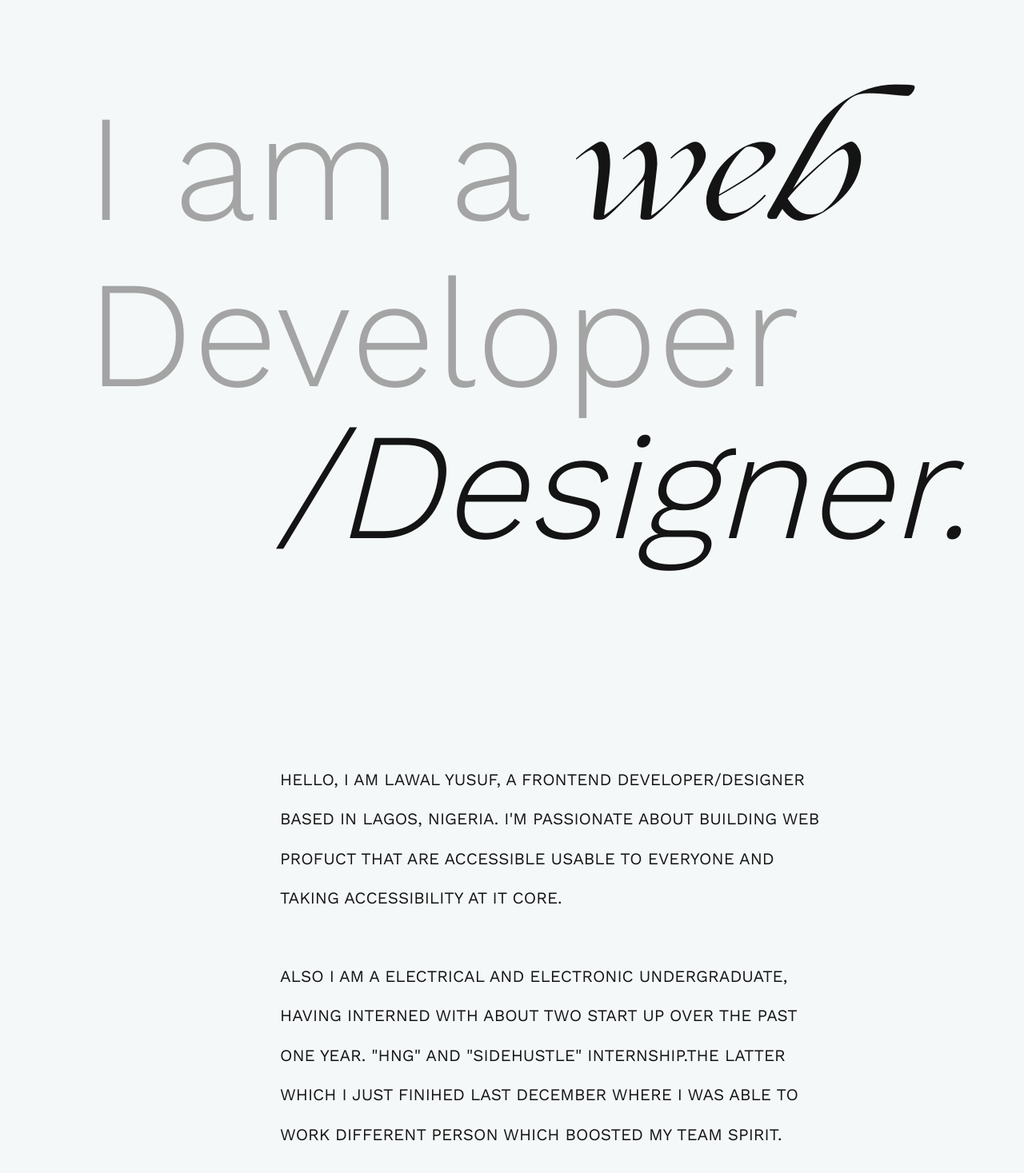
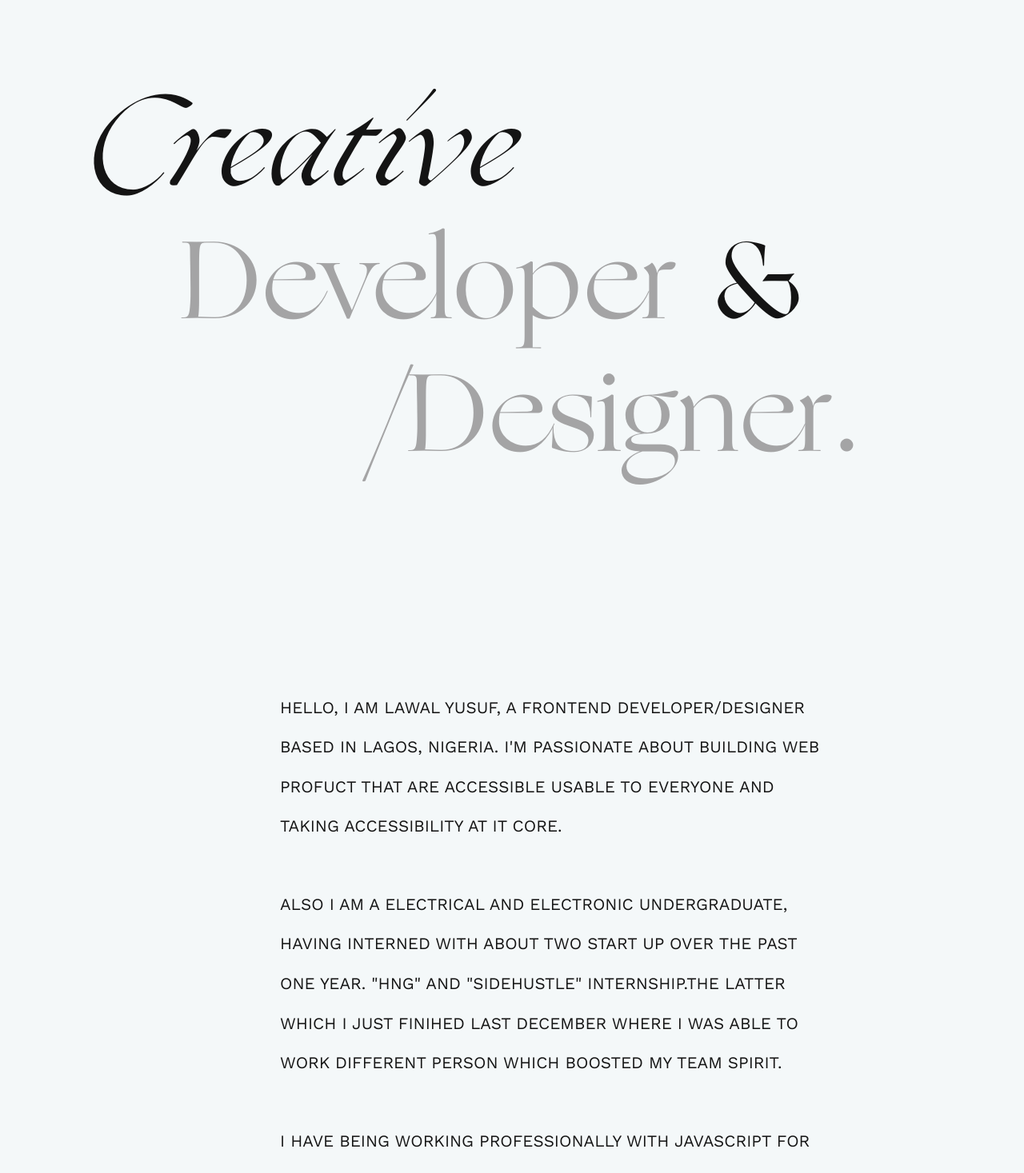
Before and after one commit to AlphaDesign-ai/pamilerinDev, a Next.js app: page / in a window 1280 px wide. Shown: the part 100-1567 px from the top of the page at 80% size. Built offline with nearby package versions, Linux system fonts and the light colour scheme.

Commit message:
change headline font

```diff
--- a/pages/index.tsx
+++ b/pages/index.tsx
@@ -6,11 +6,12 @@ export default function Home() {
   return (
     <>
       <header className="user-intro">
-        <h1 className="grey-font">
-          <span className="dev">
-            I am a <span>web</span> Developer
+        <h1>
+          <span>Creative</span>
+          <span>
+            <span className="grey-font">Developer</span> <span>&</span>
           </span>
-          <span>/Designer.</span>
+          <span className="grey-font">/Designer.</span>
         </h1>
       </header>
       <main className="main-content">
--- a/styles/globals.scss
+++ b/styles/globals.scss
@@ -143,31 +143,36 @@ body {
   margin-top: 148px;
 
   @include smartphone {
-    margin-top: 116px;
+    margin-top: 124px;
     grid-column: var(--span-full-column);
   }
 
   & h1 {
-    font-size: 18.4rem;
+    font-size: 13.4rem;
     font-weight: 200;
-    line-height: 1;
+    line-height: 1.2;
 
     @include smartphone {
       font-size: 6.4rem;
       line-height: 1.4;
     }
-
-    > span:last-child {
-      font-style: italic;
-      color: var(--text-colour);
-      margin-left: 20%;
-    }
   }
 
-  & span {
+  & h1 > span {
     display: block;
-    font-family: var(--body-font);
     font-weight: 200;
+
+    &:first-child {
+      font-style: italic;
+    }
+
+    &:nth-child(2) {
+      margin-left: 10%;
+    }
+
+    &:last-child {
+      margin-left: 30%;
+    }
   }
 
   & .dev > span {
@@ -181,12 +186,12 @@ body {
 .main-content {
   grid-column: 2/-1;
   margin-top: 248px;
-  margin-bottom: 180px;
+  margin-bottom: 196px;
 
   @include smartphone {
     grid-column: var(--span-full-column);
-    margin-top: 196px;
-    margin-bottom: 164px;
+    margin-top: 180px;
+    margin-bottom: 140px;
   }
 
   & > .main-hero {
@@ -213,10 +218,10 @@ body {
   text-align: center;
 
   > .navigate {
-    margin-top: 180px;
+    margin-top: 240px;
 
     @include smartphone {
-      margin-top: 164px;
+      margin-top: 180px;
     }
   }
 }
```
